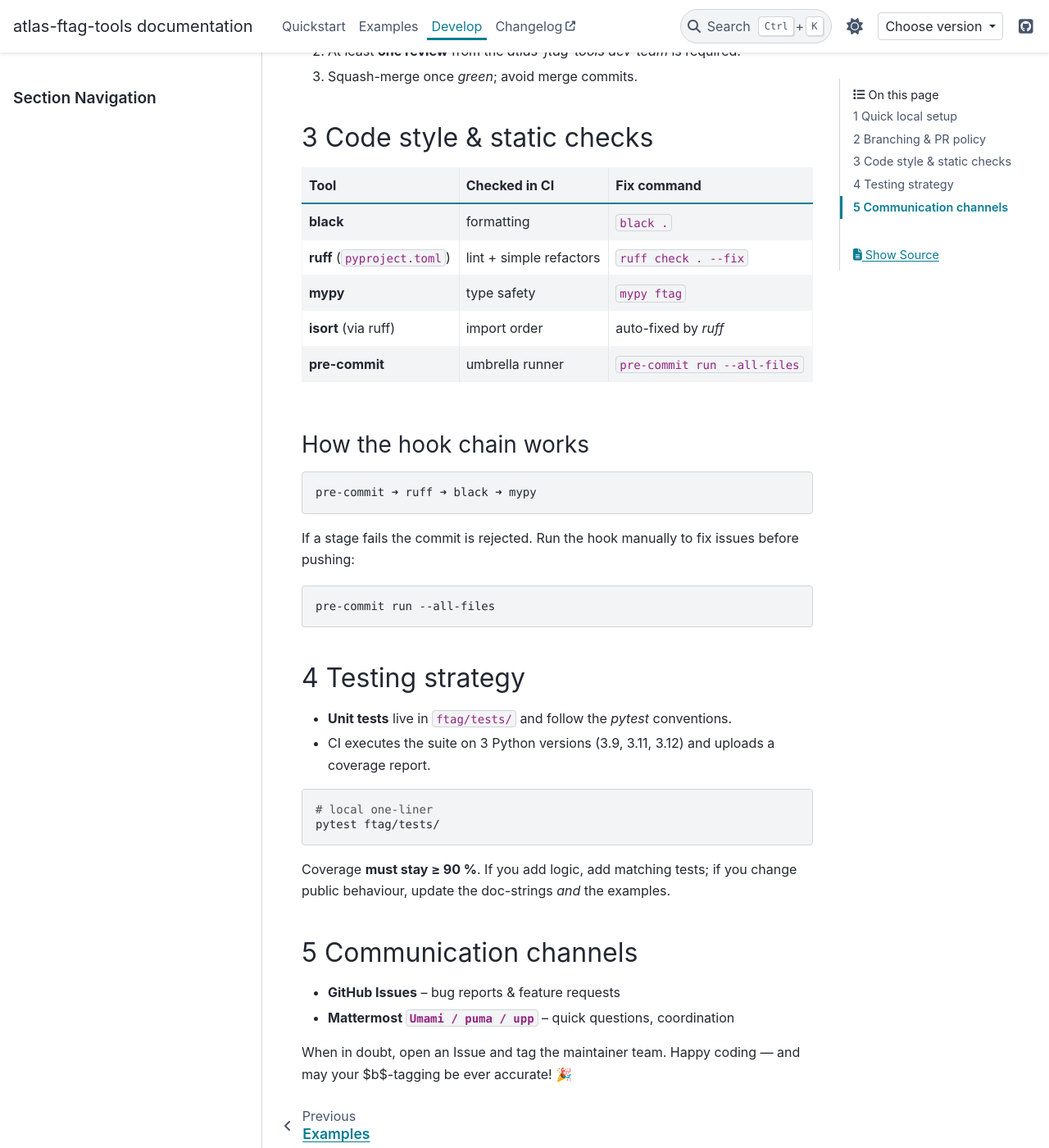
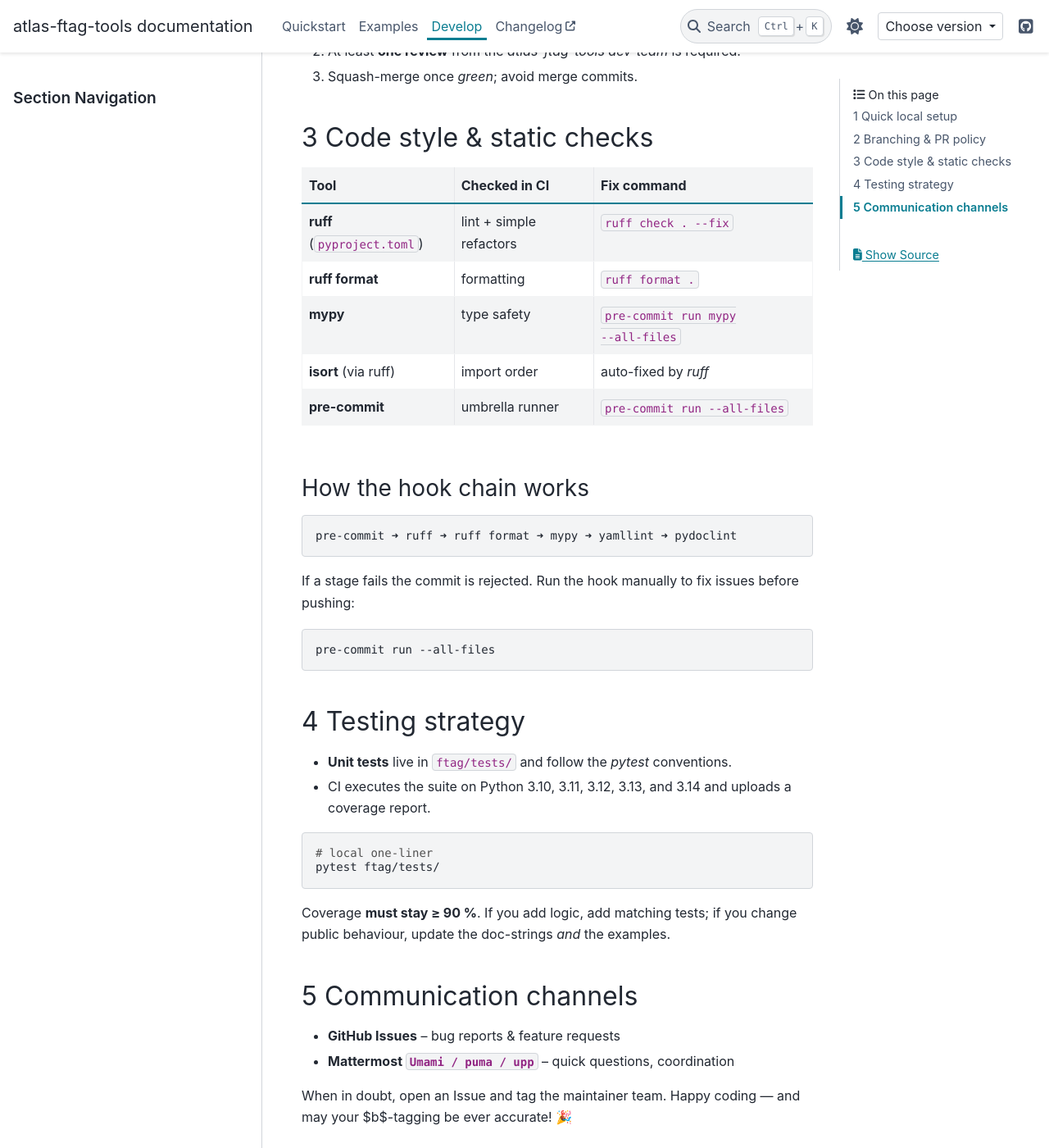
Before and after one commit to umami-hep/atlas-ftag-tools, a Sphinx documentation site: the page built from docs/source/dev_guidelines/index.md, in a window 1280 px wide and 1400 px high, scrolled down 958 px. Shown: the whole window at 82% size. Built offline with Sphinx 7.4.7 and the PyData theme 0.15.4, drawn with Linux system fonts in a browser that asks for light colours; the version number could not be read and is left out.

Commit message:
Update contributor workflow docs (#165)
Co-authored-by: Dmitrii Kobylianskii <kobad2@gmail.com>

````diff
--- a/docs/source/dev_guidelines/index.md
+++ b/docs/source/dev_guidelines/index.md
@@ -37,16 +37,16 @@ pre-commit run --all-files
 
 | Tool | Checked in CI | Fix command |
 |------|---------------|-------------|
-| **black** | formatting | `black .` |
 | **ruff** (`pyproject.toml`) | lint + simple refactors | `ruff check . --fix` |
-| **mypy** | type safety | `mypy ftag` |
+| **ruff format** | formatting | `ruff format .` |
+| **mypy** | type safety | `pre-commit run mypy --all-files` |
 | **isort** (via ruff) | import order | auto-fixed by *ruff* |
 | **pre-commit** | umbrella runner | `pre-commit run --all-files` |
 
 ### How the hook chain works
 
 ```
-pre-commit ➜ ruff ➜ black ➜ mypy
+pre-commit ➜ ruff ➜ ruff format ➜ mypy ➜ yamllint ➜ pydoclint
 ```
 
 If a stage fails the commit is rejected. Run the hook manually to fix issues
@@ -59,7 +59,7 @@ pre-commit run --all-files
 ## 4  Testing strategy
 
 * **Unit tests** live in `ftag/tests/` and follow the *pytest* conventions.
-* CI executes the suite on 3 Python versions (3.9, 3.11, 3.12) and uploads a coverage report.
+* CI executes the suite on Python 3.10, 3.11, 3.12, 3.13, and 3.14 and uploads a coverage report.
 
 ```bash
 # local one-liner
````
Also changed, not shown: changelog.md (+1 -0 lines).
